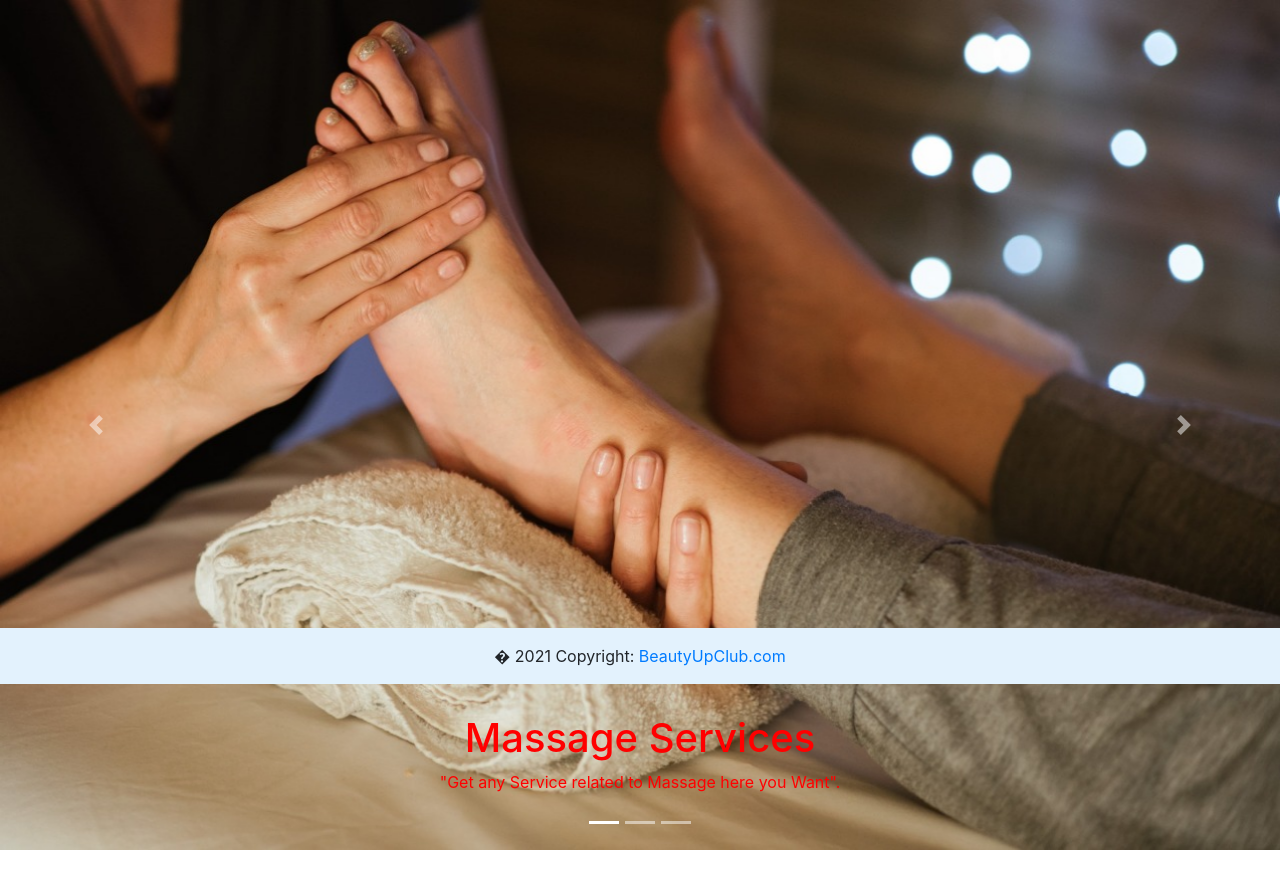
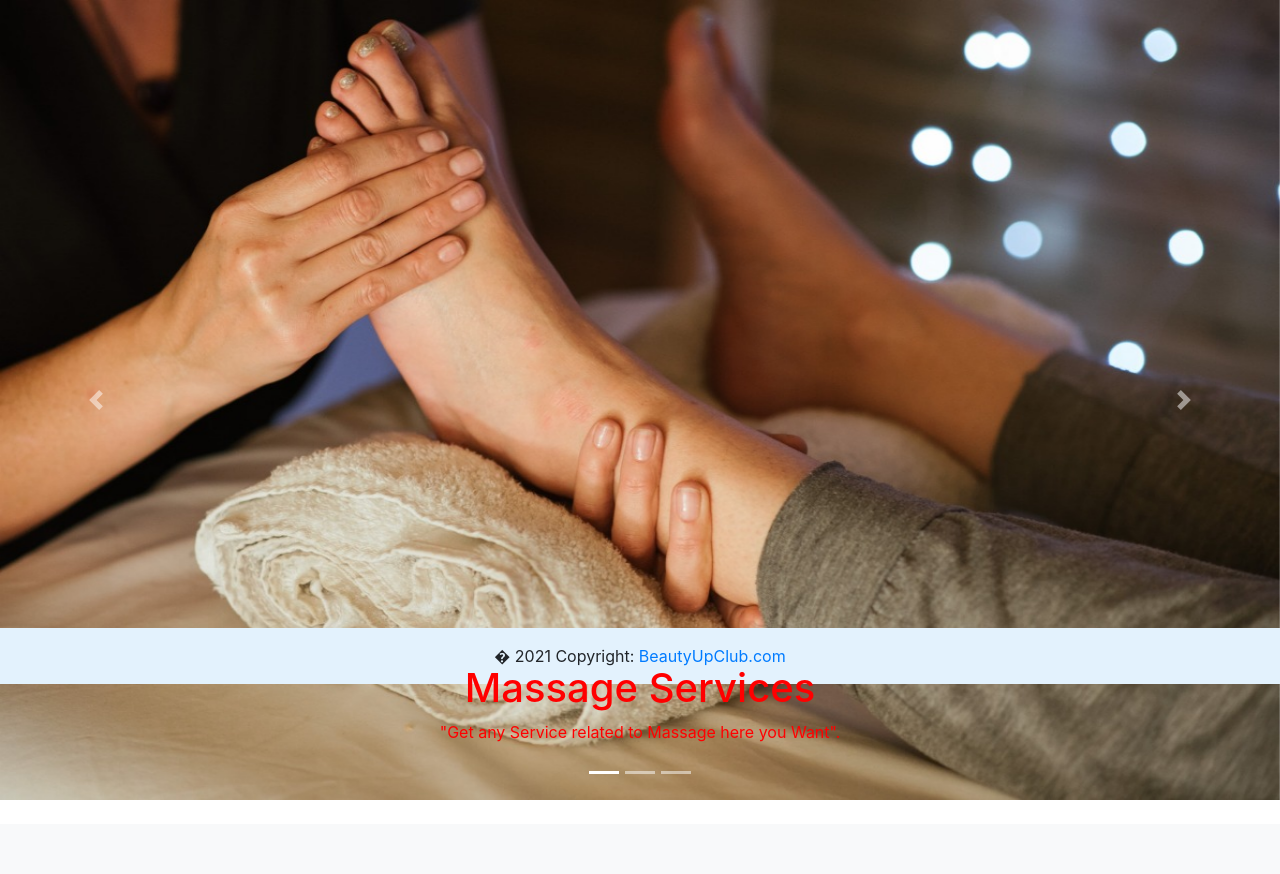
Before and after one commit to XinerLove/BeautyUpClub, a Java web app: page / in a window 1280 px wide. Shown: the part 116-990 px from the top of the page. After the commit the page ends 916 px from the top, so only its background shows below. Run offline with Tomcat 11, a stand-in JSP engine, Linux system fonts and the light colour scheme; data that the repository does not hold is empty; some libraries are stand-ins or nearby versions.

Commit message:
Update index.jsp

```diff
--- a/src/main/webapp/index.jsp
+++ b/src/main/webapp/index.jsp
@@ -24,6 +24,9 @@
 	.carousel {
     cursor: pointer;
 }
+.body{
+	padding-bottom: 125%;
+}
 </style>
 
 </head>
@@ -36,14 +39,14 @@
   </ol>
   <div class="carousel-inner" >
     <div onclick="goToService('massage-services')" class="carousel-item active">
-      <img src="spa2.jpeg" style="height:850px;" class="d-block w-100" alt="...">
+      <img src="spa2.jpeg" style="height:800px; width: 500px" class="d-block w-100" alt="...">
       <div class="carousel-caption d-none d-md-block">
         <h5 style = "color:red; font-size:40px;">Massage Services</h5>
         <p style ="color:red">"Get any Service related to Massage here you Want".</p>
       </div>
     </div>
     <div onclick="goToService('facial-services')"class="carousel-item">
-      <img src="spa3.jpeg" style="height:850px;" class="d-block w-100" alt="...">
+      <img src="spa3.jpeg" style="height:800px;" class="d-block w-100" alt="...">
       <div class="carousel-caption d-none d-md-block">
         <h5 style = "color:red; font-size:40px;">Facial Services</h5>
         <p style ="color:red">"Get any Service related to Facial here you Want"".</p>
```
